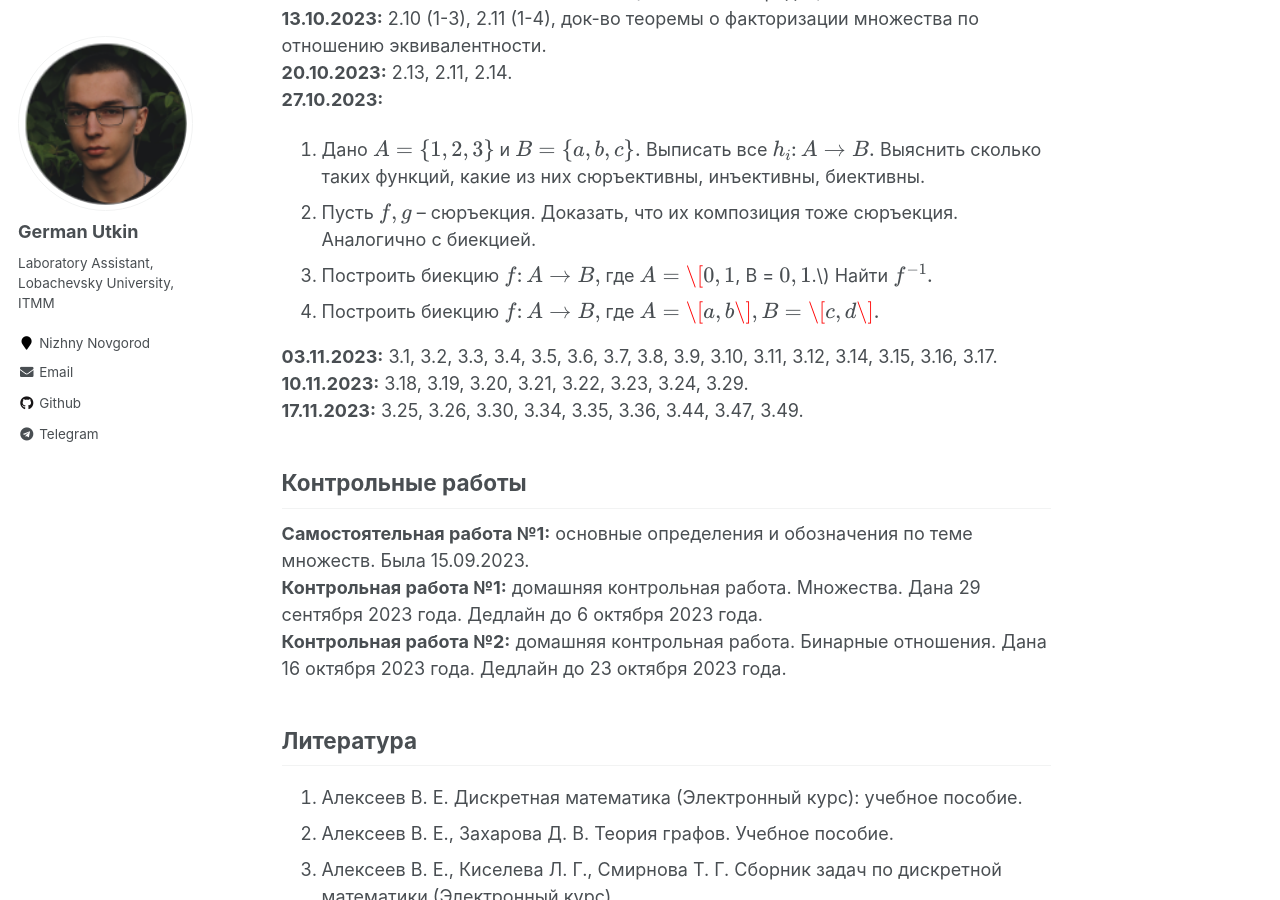
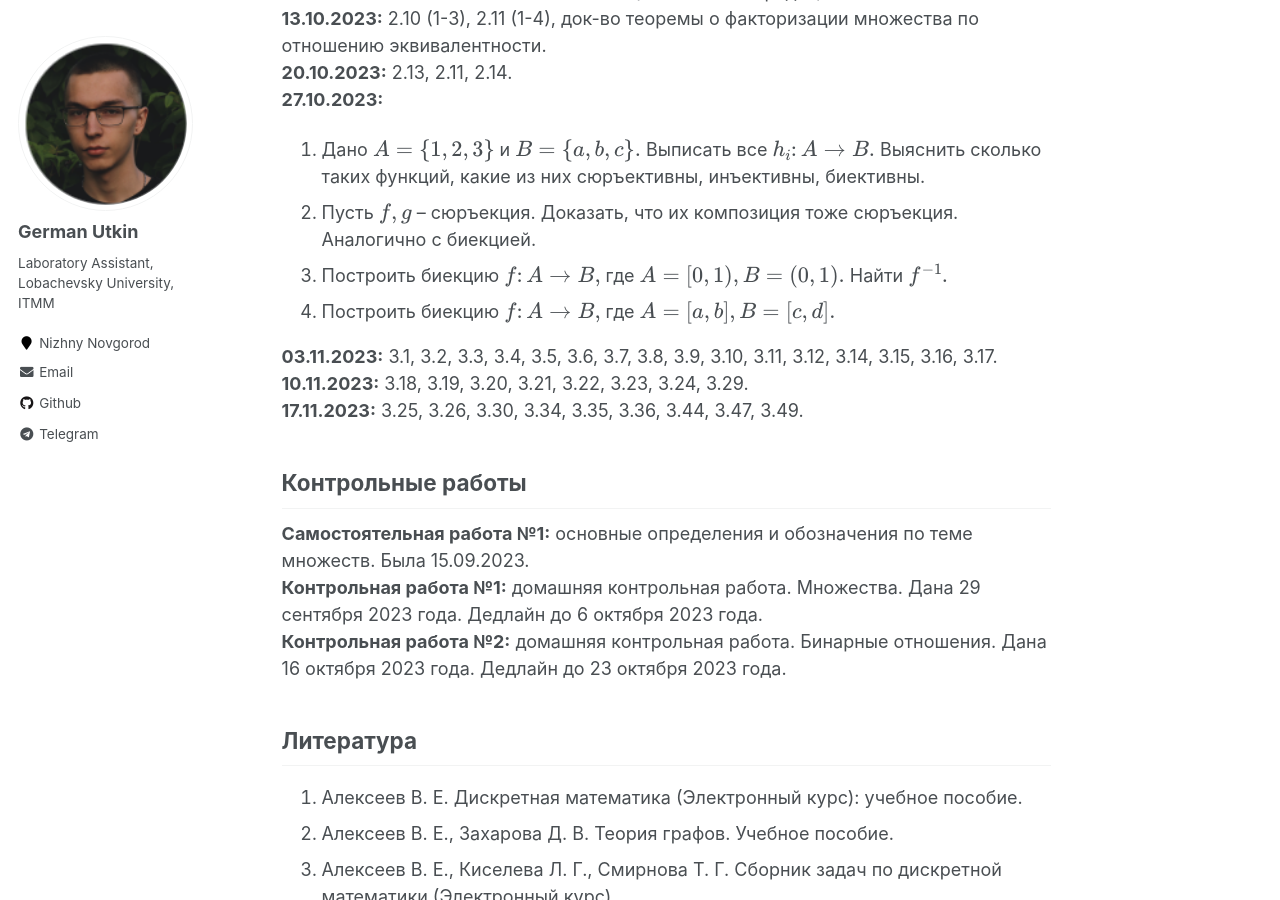
Before and after one commit to forodie/forodie.github.io, a Jekyll site: the page built from _teaching/DiscreteMath.md, in a window 1280 px wide and 900 px high, scrolled down 517 px. Built offline with Jekyll 4.4.1, drawn with Linux system fonts in a browser that asks for light colours; formulas are drawn with MathJax 3.

Commit message:
Update DiscreteMath.md

```diff
--- a/_teaching/DiscreteMath.md
+++ b/_teaching/DiscreteMath.md
@@ -25,8 +25,8 @@ venue: #'Journal 1'
 **27.10.2023:**
 1. Дано $$A = \{ 1, 2, 3 \}$$ и $$B = \{ a, b, c \}.$$ Выписать все $$h_i\colon A \to B.$$ Выяснить сколько таких функций, какие из них сюръективны, инъективны, биективны.
 2. Пусть $$f, g$$ -- сюръекция. Доказать, что их композиция тоже сюръекция. Аналогично с биекцией.
-3. Построить биекцию $$f\colon A \to B,$$ где $$A = \[0, 1\), B = \(0, 1\).$$ Найти $$f^{-1}.$$
-4. Построить биекцию $$f\colon A \to B,$$ где $$A = \[a, b\], B = \[c, d\].$$
+3. Построить биекцию $$f\colon A \to B,$$ где $$A = \left[0, 1\right), B = \left(0, 1\right).$$ Найти $$f^{-1}.$$
+4. Построить биекцию $$f\colon A \to B,$$ где $$A = \left[a, b\right], B = \left[c, d\right].$$
 
 **03.11.2023:** 3.1, 3.2, 3.3, 3.4, 3.5, 3.6, 3.7, 3.8, 3.9, 3.10, 3.11, 3.12, 3.14, 3.15, 3.16, 3.17.
 **10.11.2023:** 3.18, 3.19, 3.20, 3.21, 3.22, 3.23, 3.24, 3.29.
```
